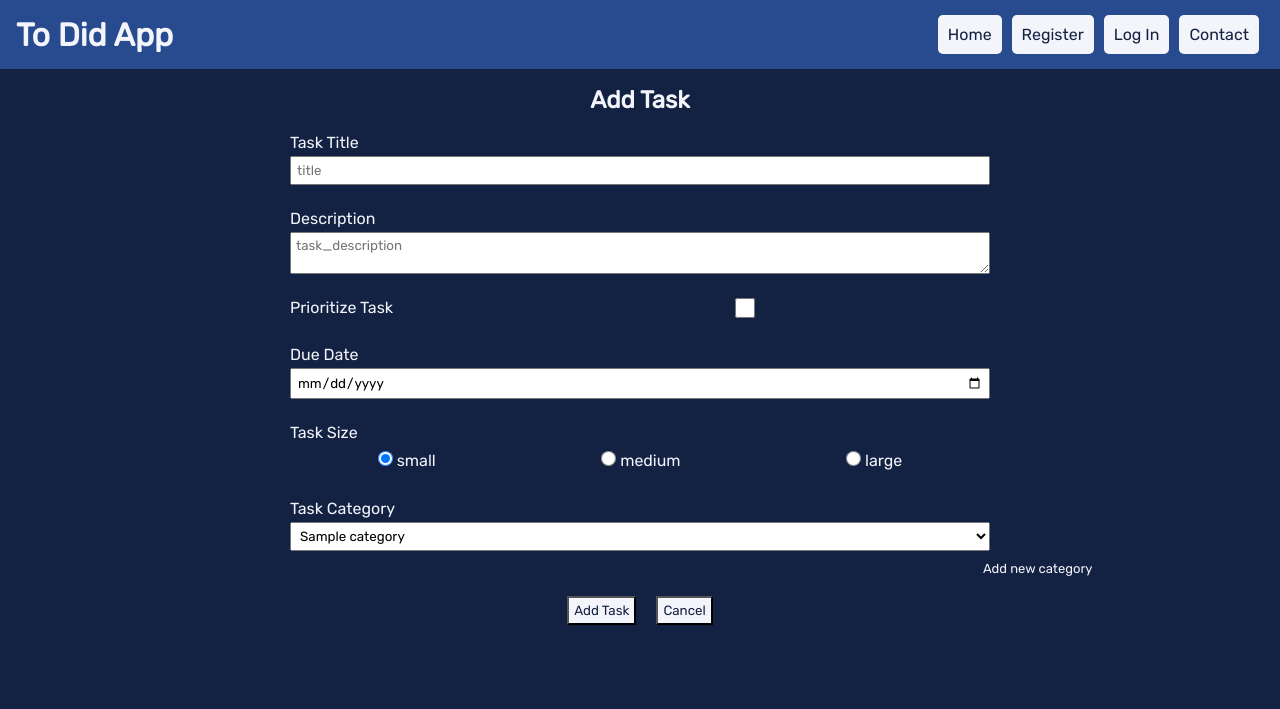
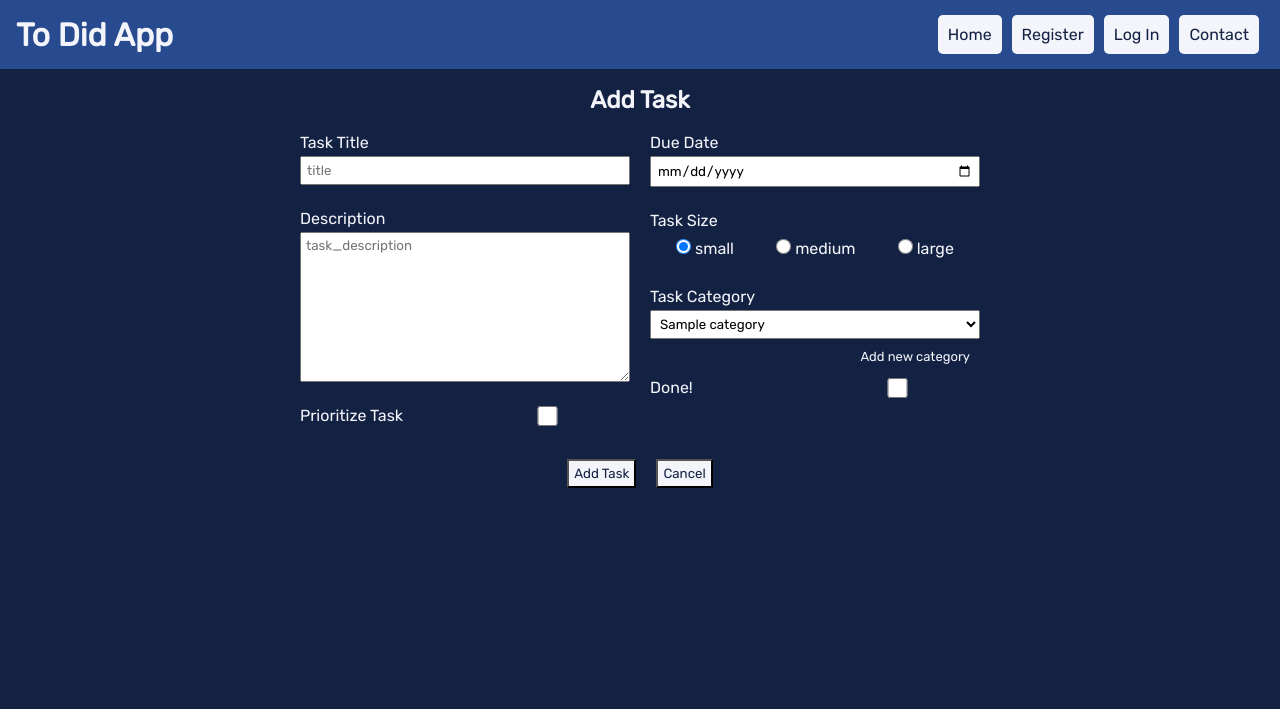
Before and after one commit to CharlieMallon/milestoneThree, a Flask app: page /add_task in a window 1280 px wide. Shown: the top 709 px of the page. Run offline with Flask 2, Linux system fonts and the light colour scheme; the visitor is signed in with stand-in values (Sample User, id 1); a database or web service that is not in the repository returns one stand-in record (values such as "Sample title"); some libraries are stand-ins or nearby versions.

Commit message:
styling on large devices - forms

```diff
--- a/static/style.css
+++ b/static/style.css
@@ -961,8 +961,21 @@ input#task_size-0, input#task_size-1, input#task_size-2 {
 	}
 
 	/* ---------- forms ---------- */
+	.form-contents{
+		display: flex;
+		flex-wrap: wrap;
+		flex-direction: column;
+		max-height: 370px;
+		width: 100%;
+	}
+
 	.form-field {
-		padding: 10px 0px;
+		padding: 10px 10px;
+		width: 50%;
+	}
+
+	.cat .form-field {
+		width: 100%;
 	}
 
 	.form-control {
@@ -971,6 +984,15 @@ input#task_size-0, input#task_size-1, input#task_size-2 {
 
 	.form-label {
 		min-width: 20%;
+	}
+
+	.form-field.inline .form-label, .form-field.inline .form-control{
+		width: 50%;
+		min-width: auto;
+	}
+
+	#task_description {
+		height: 150px;
 	}
 
 }
@@ -1108,11 +1130,6 @@ input#task_size-0, input#task_size-1, input#task_size-2 {
 		width: 48%;
 	}
 
-	/* ---------- Forms ---------- */
-	.add-cat {
-		width: 75%;
-	}
-
 }
 
 /* ---------- master categories ---------- */
--- a/templates/add_task.html
+++ b/templates/add_task.html
@@ -9,7 +9,7 @@
         <div class='form'>
             {% if session.user %}
             <form action='{{ url_for("add_task") }}' method='POST'>
-
+                <div class="form-contents">
                     {{ displayField(form.task_name, 'title', 'no') }}
                     {{ displayField(form.task_description, 'task_description', 'no') }}
                     {{ displayField(form.is_priority, 'none', 'yes') }}
@@ -17,21 +17,23 @@
                     {{ displayField(form.task_size, 'none', 'no', class='no-list select-size') }}
                     <div class="cat">
                         {{ displayField(form.task_category, 'none', 'no') }}
+                        <div class="cat add-cat">
+                            <p>Add new category</p>
+                        </div>
                     </div>
                     <div class="cat hidden">
                         {{ displayField(form.add_category, 'New Category', 'no') }}
                     </div>
+                    {{ displayField(form.is_done, 'none', 'yes') }}
                 </div>
-                <div class="cat add-cat">
-                    <p>Add new category</p>
-                </div>
-
+                <div class="form-buttons">
                     <div class='submit-button'>
                         <div class="btn">
                             {{ form.submit_button }}
                         </div>
                         <div class="btn">
                             {{ form.cancel_button }}
+                        </div>
                     </div>
                 </div>
 
@@ -41,7 +43,6 @@
             </form>
             {% endif %}
         </div>
-
     </div>
 
 {% endblock %}
```
Also changed, not shown: templates/edit_task.html (+8 -7 lines). Lines whose indentation alone changed are shown as unchanged.
